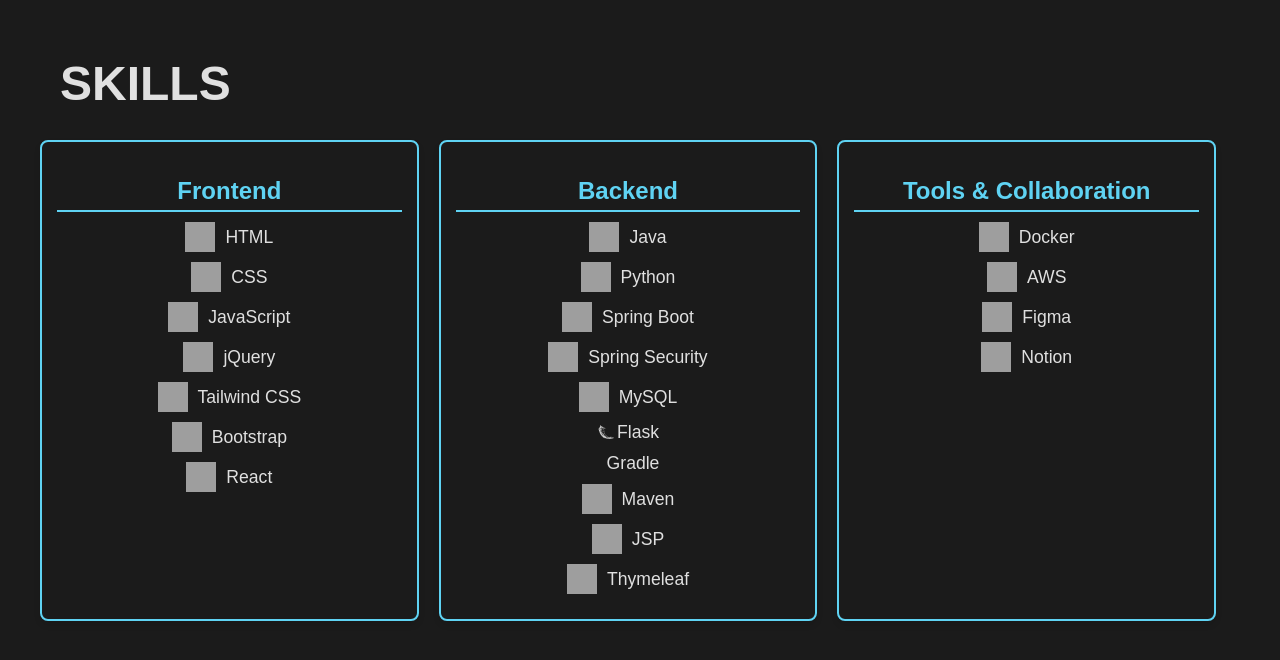
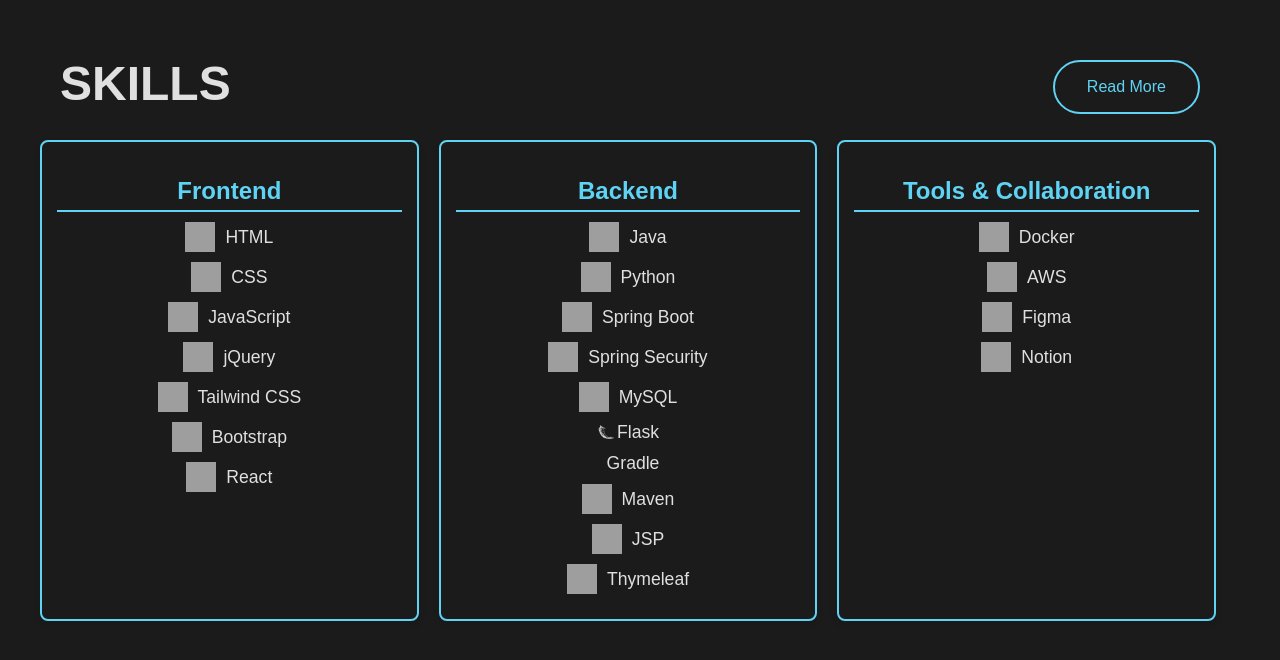
Before and after one commit to yeosang0508/yeosang0508.github.io, a website: page index.html in a window 1280 px wide. Shown: the part 1773-2433 px from the top of the page. Drawn offline with nearby package versions, Linux system fonts and the light colour scheme; grey boxes are pictures that could not be loaded; some icons are missing; a web font is replaced by a local one.

Commit message:
기술 상세 정보 추가

```diff
--- a/index.html
+++ b/index.html
@@ -80,6 +80,8 @@
     <div class="section-content">
         <div class="skills-header">
             <h1 class="title2">SKILLS</h1>
+            <a href="project4.html" class="button button--winona button--border-thin button--round-s" data-text="Read More"><span>Read More</span>
+            </a>
 
         </div>
         <div id="container">
@@ -157,6 +159,7 @@
                             alt="Thymeleaf">
                         Thymeleaf
                     </li>
+
                 </ul>
             </div>
 
@@ -184,6 +187,7 @@
         </div>
     </div>
 </div>
+
 
 <div id="section4" class="section">
     <div class="section-content">
```
